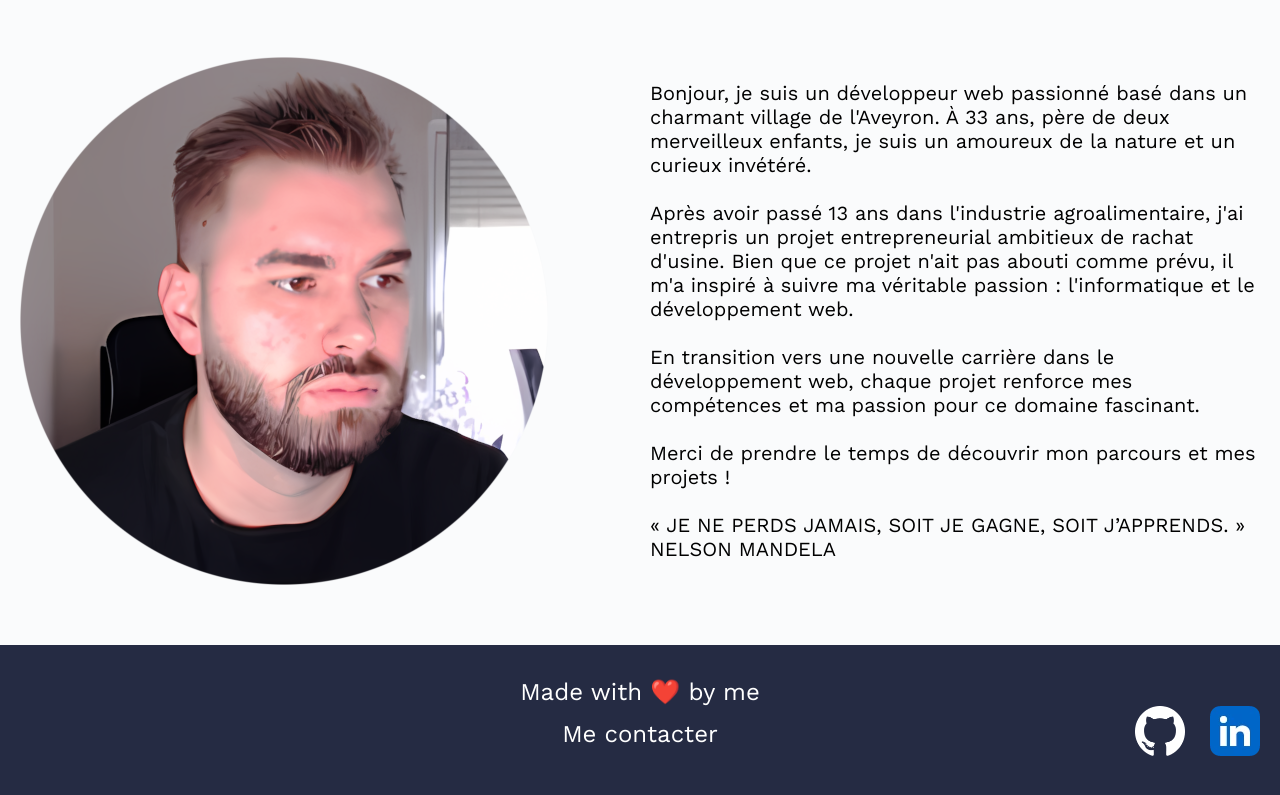
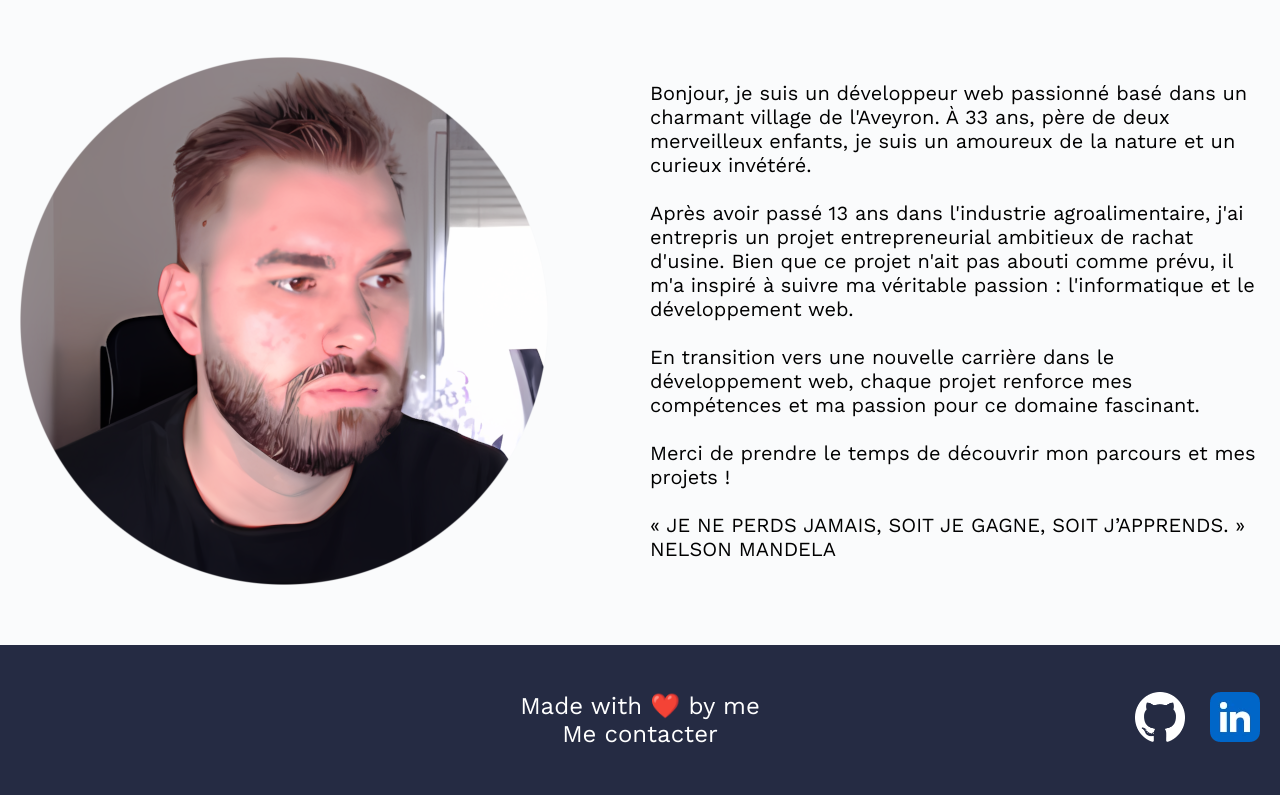
Before and after one commit to BetaPeche/MonPortfolio, a React (Vite) app: page / in a window 1280 px wide. Shown: the part 2797-3592 px from the top of the page. Built offline with nearby package versions, Linux system fonts and the light colour scheme.

Commit message:
Add 'grid-row' in footer-links

```diff
--- a/src/styles/components/_footer.scss
+++ b/src/styles/components/_footer.scss
@@ -23,6 +23,7 @@ footer {
         }
         .footer-links {
             grid-column: 3;
+            grid-row: 1/3;
             justify-self: end;
             display: flex;
             gap: 25px;
```
